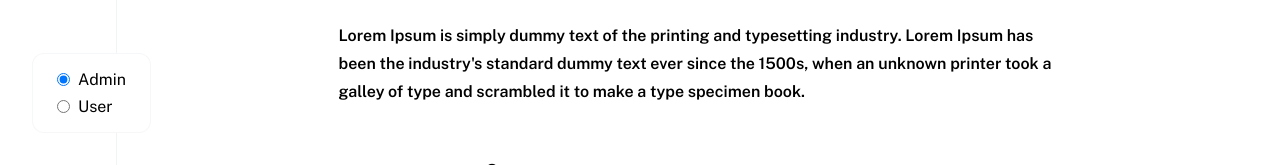
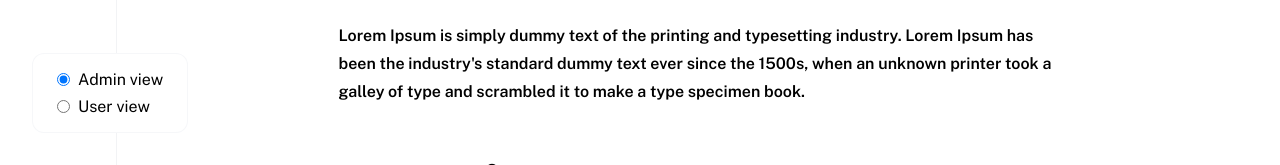
Before and after one commit to hajarakotozafy/blog, a React (Vite) app: page /blog/create in a window 1280 px wide. Shown: the part 635-800 px from the top of the page. Built offline with nearby package versions, Linux system fonts and the light colour scheme.

Commit message:
fix:change role switcher texts

```diff
--- a/src/components/RoleSwitcher/RoleSwitcher.tsx
+++ b/src/components/RoleSwitcher/RoleSwitcher.tsx
@@ -6,11 +6,11 @@ const RoleSwitcher = ({isAdmin}: boolean) => {
 			<form>
 				<div className="role-switcher-form-control">
 				<input type="radio" name="role" id="admin" value="admin" checked/>
-				<label for="admin">Admin</label>
+				<label for="admin">Admin view</label>
 				</div>
 				<div className="role-switcher-form-control">
 				<input type="radio" name="role" id="user" value="user"/>
-				<label for="user">User</label>
+				<label for="user">User view</label>
 				</div>
 			</form>
 		</div>
```
